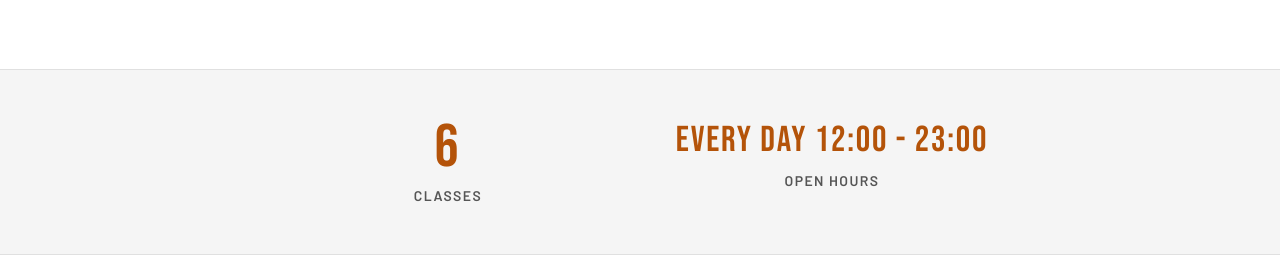
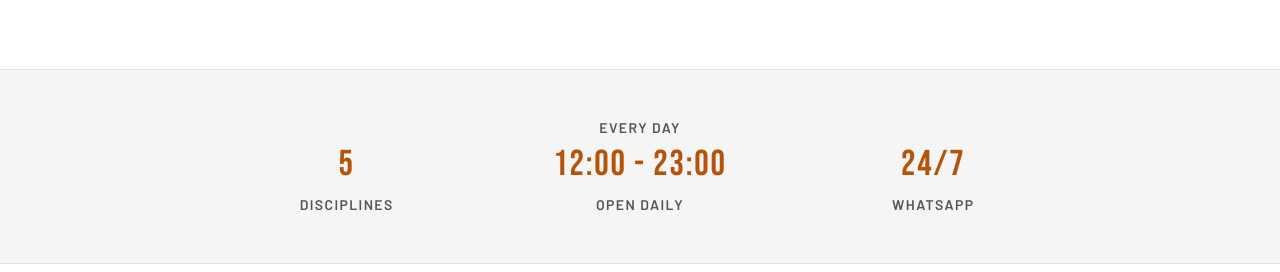
Before and after one commit to samimi-spor-kulubu/samimi-spor-kulubu, a Next.js app: page /en in a window 1280 px wide. Shown: the part 680-952 px from the top of the page. Built offline with nearby package versions, Linux system fonts and the light colour scheme; no server answers; the database is empty.

Commit message:
fix: homepage stats band - 3 boxes with corrected counts and hours

```diff
--- a/messages/en.json
+++ b/messages/en.json
@@ -29,10 +29,13 @@
       "ctaSecondary": "Explore Classes"
     },
     "stats": {
-      "branchesValue": "6",
-      "branchesLabel": "Classes",
-      "hoursValue": "Every day 12:00 - 23:00",
-      "hoursLabel": "Open Hours"
+      "branchesValue": "5",
+      "branchesLabel": "Disciplines",
+      "hoursPrefix": "Every day",
+      "hoursValue": "12:00 - 23:00",
+      "hoursLabel": "open daily",
+      "whatsappValue": "24/7",
+      "whatsappLabel": "WhatsApp"
     },
     "branches": {
       "title": "Our Classes",
--- a/messages/tr.json
+++ b/messages/tr.json
@@ -29,10 +29,13 @@
       "ctaSecondary": "Branşları Keşfedin"
     },
     "stats": {
-      "branchesValue": "6",
+      "branchesValue": "5",
       "branchesLabel": "Branş",
-      "hoursValue": "Her gün 12:00 - 23:00",
-      "hoursLabel": "Açık Saat"
+      "hoursPrefix": "Her gün",
+      "hoursValue": "12:00 - 23:00",
+      "hoursLabel": "saatleri arası açık",
+      "whatsappValue": "7/24",
+      "whatsappLabel": "WhatsApp"
     },
     "branches": {
       "title": "Branşlarımız",
--- a/src/app/[locale]/page.tsx
+++ b/src/app/[locale]/page.tsx
@@ -47,7 +47,17 @@ const BRANCH_EMOJI: Record<(typeof BRANCH_KEYS)[number], string> = {
 
 const TRAINER_KEYS = ['beyza', 'esat'] as const;
 
-const STAT_KEYS = ['branches', 'hours'] as const;
+type StatKey = 'branches' | 'hours' | 'whatsapp';
+const STATS: {key: StatKey; prefixKey?: string; valueKey: string; labelKey: string}[] = [
+  {key: 'branches', valueKey: 'branchesValue', labelKey: 'branchesLabel'},
+  {
+    key: 'hours',
+    prefixKey: 'hoursPrefix',
+    valueKey: 'hoursValue',
+    labelKey: 'hoursLabel'
+  },
+  {key: 'whatsapp', valueKey: 'whatsappValue', labelKey: 'whatsappLabel'}
+];
 
 const WHY_ITEMS = [
   {key: 'community', Icon: HeartIcon},
@@ -120,29 +130,28 @@ export default async function Home({
 
       {/* STATS */}
       <section className="border-y border-brand-border bg-brand-surface">
-        <div className="mx-auto grid max-w-3xl grid-cols-2 gap-8 px-4 py-12 sm:gap-16 sm:px-6 lg:px-8">
-          {STAT_KEYS.map((k) => {
-            // Branches value is a short number ("6") — keep the big display.
-            // Hours value is a phrase ("Her gün 12:00 - 23:00") so step the
-            // size down and let it wrap at the "Her gün"/time boundary on
-            // narrow viewports.
-            const valueClasses =
-              k === 'hours'
-                ? 'text-2xl leading-tight sm:text-4xl'
-                : 'text-4xl leading-none sm:text-6xl';
-            return (
-              <div key={k} className="text-center">
+        <div className="mx-auto grid max-w-4xl grid-cols-1 gap-8 px-4 py-12 sm:grid-cols-3 sm:gap-10 sm:px-6 lg:gap-12 lg:px-8">
+          {STATS.map(({key, prefixKey, valueKey, labelKey}) => (
+            <div key={key} className="text-center">
+              {/* Prefix row — rendered as an invisible spacer for stats
+                  that don't use it so the big value lines up across all
+                  three columns on desktop. */}
               <p
-                  className={`font-heading tracking-wider text-brand-amber ${valueClasses}`}
+                className={`text-xs font-semibold uppercase tracking-widest text-brand-gray sm:text-sm ${
+                  prefixKey ? '' : 'invisible'
+                }`}
+                aria-hidden={prefixKey ? undefined : true}
               >
-                  {t(`stats.${k}Value`)}
+                {prefixKey ? t(`stats.${prefixKey}`) : '·'}
+              </p>
+              <p className="mt-1 font-heading text-3xl leading-tight tracking-wider text-brand-amber sm:text-4xl">
+                {t(`stats.${valueKey}`)}
               </p>
               <p className="mt-2 text-xs font-semibold uppercase tracking-widest text-brand-gray sm:text-sm">
-                  {t(`stats.${k}Label`)}
+                {t(`stats.${labelKey}`)}
               </p>
             </div>
-            );
-          })}
+          ))}
         </div>
       </section>
 
```
Lines whose indentation alone changed are shown as unchanged.
